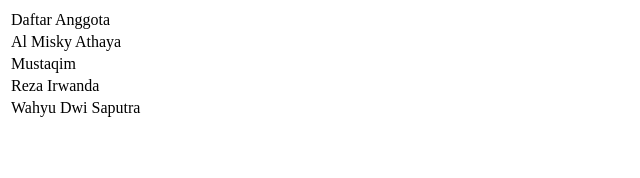
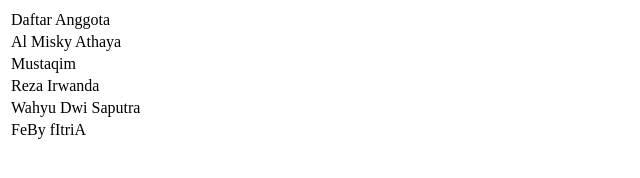
Before and after one commit to febaao/RPL_INF_2017_klp04, a plain HTML site: page index.html in a window 1280 px wide. Shown: the full height of the page, 0-640 px from the left. Drawn offline with Linux system fonts and the light colour scheme.

Commit message:
Update index.html

```diff
--- a/index.html
+++ b/index.html
@@ -9,7 +9,7 @@
       <tr><td>Mustaqim</td></tr>
       <tr><td>Reza Irwanda</td></tr>
       <tr><td>Wahyu Dwi Saputra</td></tr>
-      <tr><td></td></tr>
+      <tr><td>FeBy fItriA</td></tr>
     </table>
   </body>
 </html>
```
